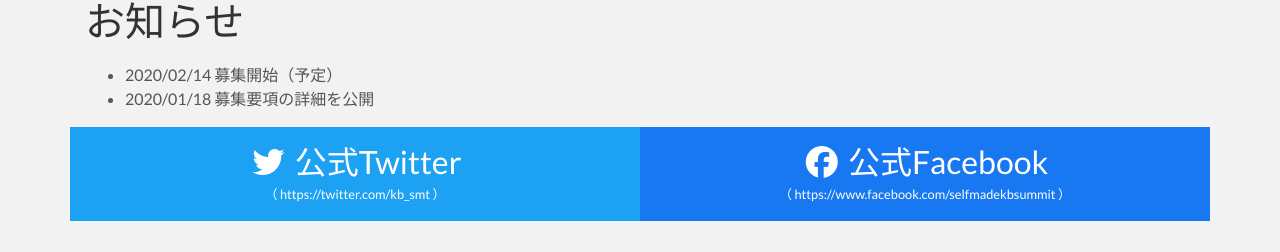
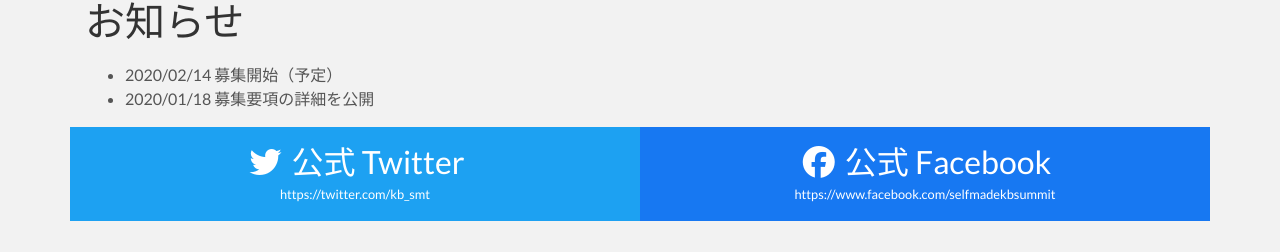
Before and after one commit to ShinoharaTa/kb_summit, a plain HTML site: page index.html in a window 1280 px wide. Shown: the part 849-1101 px from the top of the page. Drawn offline with nearby package versions, Linux system fonts and the light colour scheme.

Commit message:
Typo修正

```diff
--- a/index.html
+++ b/index.html
@@ -123,17 +123,17 @@
                             <li>2020/01/18 募集要項の詳細を公開</li>
                         </ul>
                     </div>
-                    <a href="https://twitter.com/kb_smt" class="py-3 col-lg-6 bg-twitter text-center text-white">
+                    <a href="https://twitter.com/kb_smt" target="_blank" class="py-3 col-lg-6 bg-twitter text-center text-white">
                         <span class="h2">
-                            <i class="fab fa-fw fa-twitter"></i> 公式Twitter<br>
+                            <i class="fab fa-fw fa-twitter"></i> 公式 Twitter<br>
                         </span>
-                        <small>（ https://twitter.com/kb_smt ）</small>
+                        <small>https://twitter.com/kb_smt</small>
                     </a>
-                    <a href="https://www.facebook.com/selfmadekbsummit" class="py-3 col-lg-6 bg-facebook text-center text-white">
+                    <a href="https://www.facebook.com/selfmadekbsummit" target="_blank" class="py-3 col-lg-6 bg-facebook text-center text-white">
                         <span class="h2">
-                            <i class="fab fa-fw fa-facebook"></i> 公式Facebook<br>
+                            <i class="fab fa-fw fa-facebook"></i> 公式 Facebook<br>
                         </span>
-                        <small>（ https://www.facebook.com/selfmadekbsummit ）</small>
+                        <small>https://www.facebook.com/selfmadekbsummit</small>
                     </a>
                     <div class="col-lg-4 mt-5">
                         <h1 class="mb-3">イベント概要</h1>
@@ -306,12 +306,10 @@
                 <h1 class="mt-3">お問合せ先</h1>
                 <p class="mt-3"><strong>自作キーボードサミット準備会</strong></p>
                 <p class="mt-1">
-                    <a href="https://twitter.com/kb_smt" class="text-twitter"><i class="fab fa-fw fa-twitter"></i> Twitter</a>
-                    <small>（ https://twitter.com/kb_smt ）</small>
+                    <a href="https://twitter.com/kb_smt" target="_blank" class="text-twitter"><i class="fab fa-fw fa-twitter"></i> Twitter</a><br>
                 </p>
                 <p class="mt-1">
-                    <a href="https://www.facebook.com/selfmadekbsummit" class="text-facebook"><i class="fab fa-fw fa-facebook"></i> Facebook</a>
-                    <small>（ https://www.facebook.com/selfmadekbsummit ）</small>
+                    <a href="https://www.facebook.com/selfmadekbsummit" target="_blank" class="text-facebook"><i class="fab fa-fw fa-facebook"></i> Facebook</a><br>
                 </p>
                 <p class="mt-1">
                     <i class="fas fa-fw fa-envelope"></i> info@kb-summit.com
```
